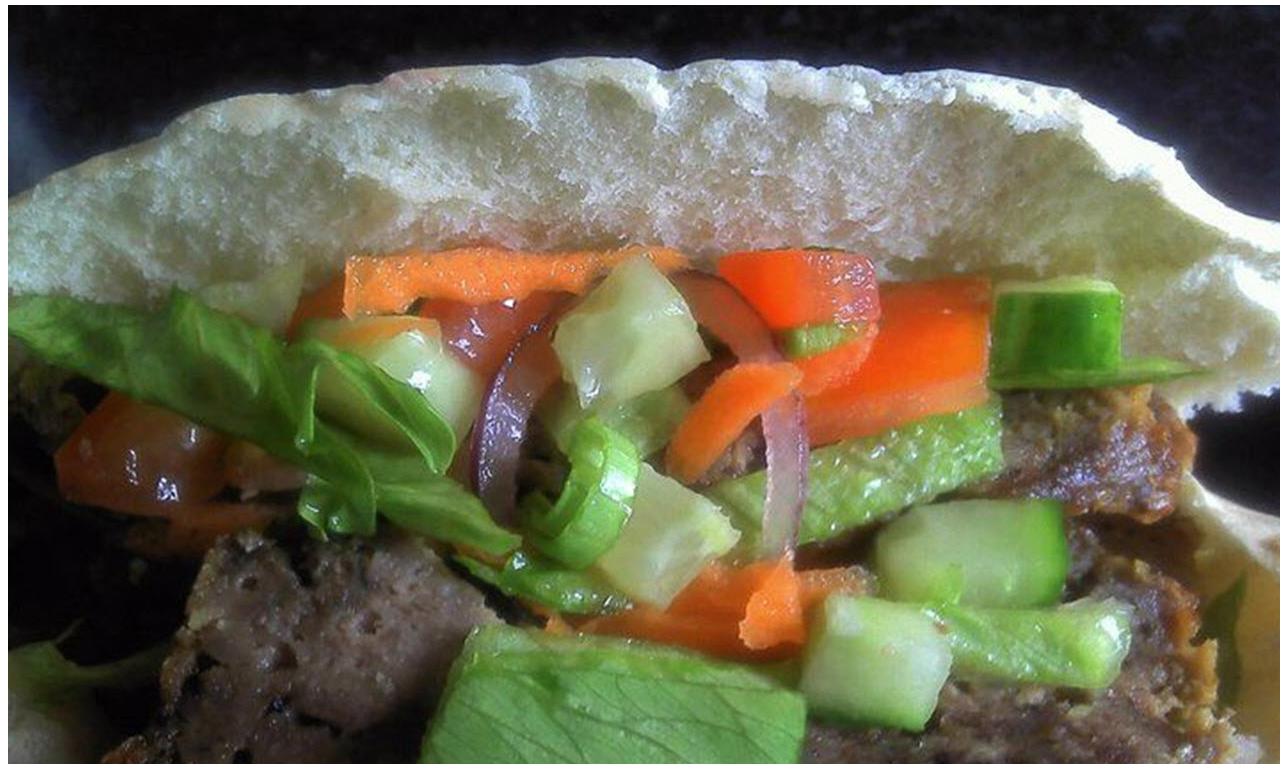
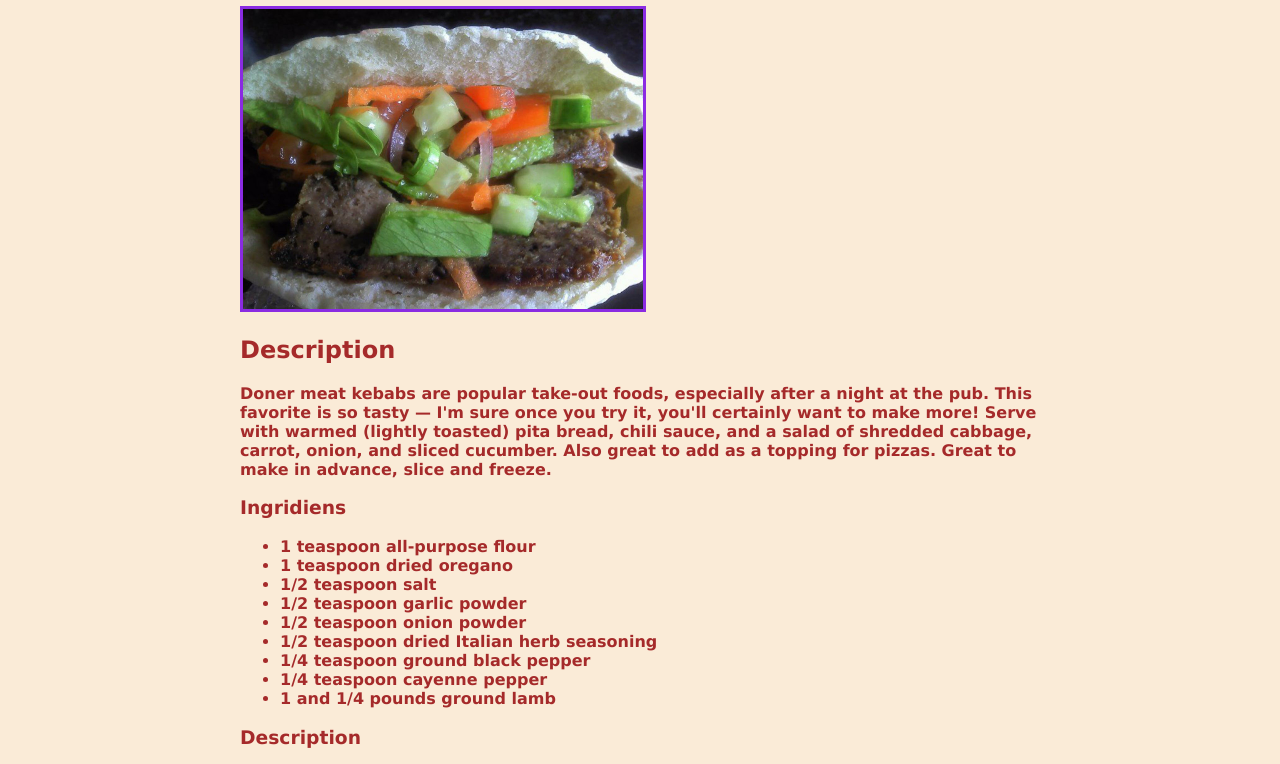
Before and after one commit to vladablagojevic/odin-recipes, a plain HTML site: page recipes/doner-kebab.html in a window 1280 px wide. Shown: the part 75-839 px from the top of the page. Drawn offline with Linux system fonts and the light colour scheme.

Commit message:
Major changes
Added div with class container to all documents and used to center
content in the browser.
Added border to img selector.

```diff
--- a/recipes/doner-kebab.html
+++ b/recipes/doner-kebab.html
@@ -5,8 +5,10 @@
     <meta http-equiv="X-UA-Compatible" content="IE=edge">
     <meta name="viewport" content="width=device-width, initial-scale=1.0">
     <title>Doner kebab</title>
+    <link rel="stylesheet" href="../styles/style.css">
 </head>
 <body>
+    <div class="container">
         <h1>Doner Kebab</h1>
 
         <img src="../images/doner-kebab.jpeg" alt="Doner kebab picture">
@@ -38,5 +40,6 @@
             <li>Bake in the preheated oven, turning halfway to ensure even browning, for about 1 hour and 20 minutes.</li>
             <li>Wrap loaf in aluminum foil and let rest for about 10 minutes. Slice as thinly as possible to make doner kebab pieces.</li>
         </ol>
+    </div>
 </body>
 </html>
--- a/styles/style.css
+++ b/styles/style.css
@@ -1,9 +1,19 @@
 body {
     font-family: Verdana, Geneva, Tahoma, sans-serif;
     font-size: 16px;
+    font-weight: 600;
+    background-color: antiquewhite;
+    color: brown;
 }
 
 img {
     height: auto;
-    width: 300px;
+    width: 400px;
+    border: 3px solid blueviolet;
 }
+
+.container {
+    width: 800px;
+    height: 800px;
+    margin: 0 auto;
+}
```
Also changed, not shown: index.html (+2 -0 lines), recipes/eggs-and-bacon-tacos.html (+3 -0 lines), recipes/oatmeal.html (+3 -0 lines). Lines whose indentation alone changed are shown as unchanged.
